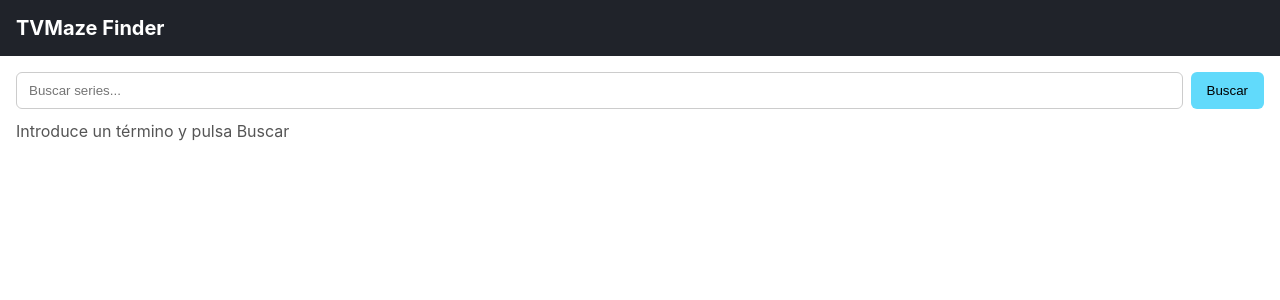
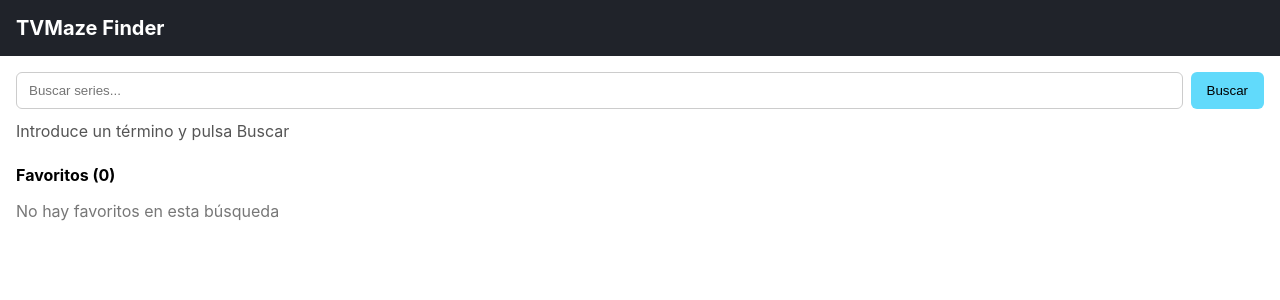
Before and after one commit to DanielDolzGarcia/practica-web, a React (Create React App) app: page / in a window 1280 px wide. Shown: the top 300 px of the page. Built offline with nearby package versions, Linux system fonts and the light colour scheme.

Commit message:
modal y favoritos:
- añade sección Favoritos con lista y opción de quitar
- limita altura de imagen en el modal y organiza en columnas
- habilita max-height y scroll interno para ver descripción y datos en móvil y ordenador

```diff
--- a/src/App.css
+++ b/src/App.css
@@ -113,6 +113,42 @@
   background: #ffd54f;
 }
 
+.Favorites {
+  margin-top: 24px;
+}
+
+.FavoritesTitle {
+  font-size: 16px;
+  margin: 0 0 8px;
+}
+
+.FavoritesEmpty {
+  color: #777;
+}
+
+.FavoritesList {
+  list-style: none;
+  padding: 0;
+  margin: 0;
+  display: grid;
+  grid-template-columns: 1fr;
+  gap: 8px;
+}
+
+.FavoritesItem {
+  display: flex;
+  align-items: center;
+  justify-content: space-between;
+  border: 1px solid #e5e5e5;
+  border-radius: 8px;
+  padding: 8px 10px;
+  background: #fff;
+}
+
+.FavoritesName {
+  font-size: 14px;
+}
+
 .ModalOverlay {
   position: fixed;
   inset: 0;
@@ -129,6 +165,7 @@
   max-width: 800px;
   width: 100%;
   overflow: auto;
+  max-height: 90vh;
 }
 
 .ModalHeader {
@@ -143,6 +180,27 @@
   padding: 16px;
 }
 
+.ModalLayout {
+  display: grid;
+  grid-template-columns: 1fr;
+  gap: 16px;
+}
+
+@media (min-width: 768px) {
+  .ModalLayout {
+    grid-template-columns: 320px 1fr;
+    align-items: start;
+  }
+}
+
+.ModalImage {
+  width: 100%;
+  height: auto;
+  max-height: 60vh;
+  border-radius: 8px;
+  object-fit: cover;
+}
+
 .ModalTitle {
   margin: 0;
   font-size: 18px;
--- a/src/App.js
+++ b/src/App.js
@@ -6,6 +6,7 @@
 import Modal from './components/Modal';
 import FavoriteButton from './components/FavoriteButton';
 import useLocalStorage from './hooks/useLocalStorage';
+import Favorites from './components/Favorites';
 
 function App() {
   const [query, setQuery] = useState('');
@@ -91,6 +92,11 @@
             onToggleFavorite={toggleFavorite}
           />
         )}
+        <Favorites
+          favorites={favorites}
+          results={results}
+          onToggleFavorite={toggleFavorite}
+        />
         <Modal
           isOpen={!!selected}
           onClose={() => setSelected(null)}
@@ -99,14 +105,17 @@
           {detailLoading && <p>Cargando detalle…</p>}
           {detailError && <p>{detailError}</p>}
           {!detailLoading && !detailError && selected && (
+            <div className="ModalLayout">
               <div>
                 {(detail?.image?.original || selected.image?.original) ? (
                   <img
+                    className="ModalImage"
                     src={detail?.image?.original || selected.image?.original}
                     alt={selected.name}
-                  style={{ maxWidth: '100%', borderRadius: 8 }}
                   />
                 ) : null}
+              </div>
+              <div>
                 {(detail?.genres?.length || selected.genres?.length) ? (
                   <p>Géneros: {(detail?.genres || selected.genres).join(', ')}</p>
                 ) : null}
@@ -126,6 +135,7 @@
                   onToggle={() => toggleFavorite(selected.id)}
                 />
               </div>
+            </div>
           )}
         </Modal>
       </main>
--- /dev/null
+++ b/src/components/Favorites.jsx
@@ -0,0 +1,25 @@
+import FavoriteButton from './FavoriteButton';
+
+export default function Favorites({ favorites, results, onToggleFavorite }) {
+  const items = results.filter((it) => favorites.includes(it.show.id));
+  return (
+    <section className="Favorites">
+      <h2 className="FavoritesTitle">Favoritos ({items.length})</h2>
+      {items.length === 0 ? (
+        <p className="FavoritesEmpty">No hay favoritos en esta búsqueda</p>
+      ) : (
+        <ul className="FavoritesList">
+          {items.map((it) => (
+            <li key={it.show.id} className="FavoritesItem">
+              <span className="FavoritesName">{it.show.name}</span>
+              <FavoriteButton
+                isFavorite={true}
+                onToggle={() => onToggleFavorite(it.show.id)}
+              />
+            </li>
+          ))}
+        </ul>
+      )}
+    </section>
+  );
+}
```
Lines whose indentation alone changed are shown as unchanged.
